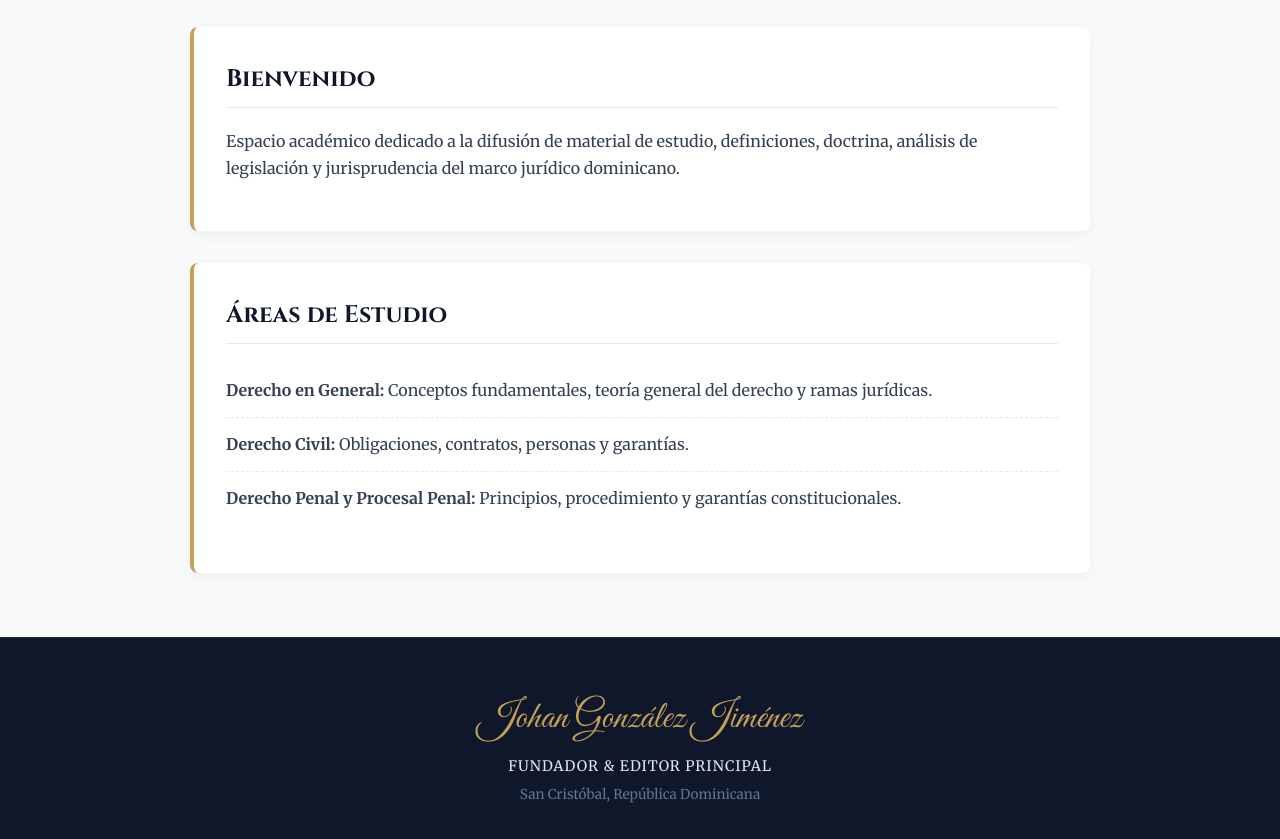
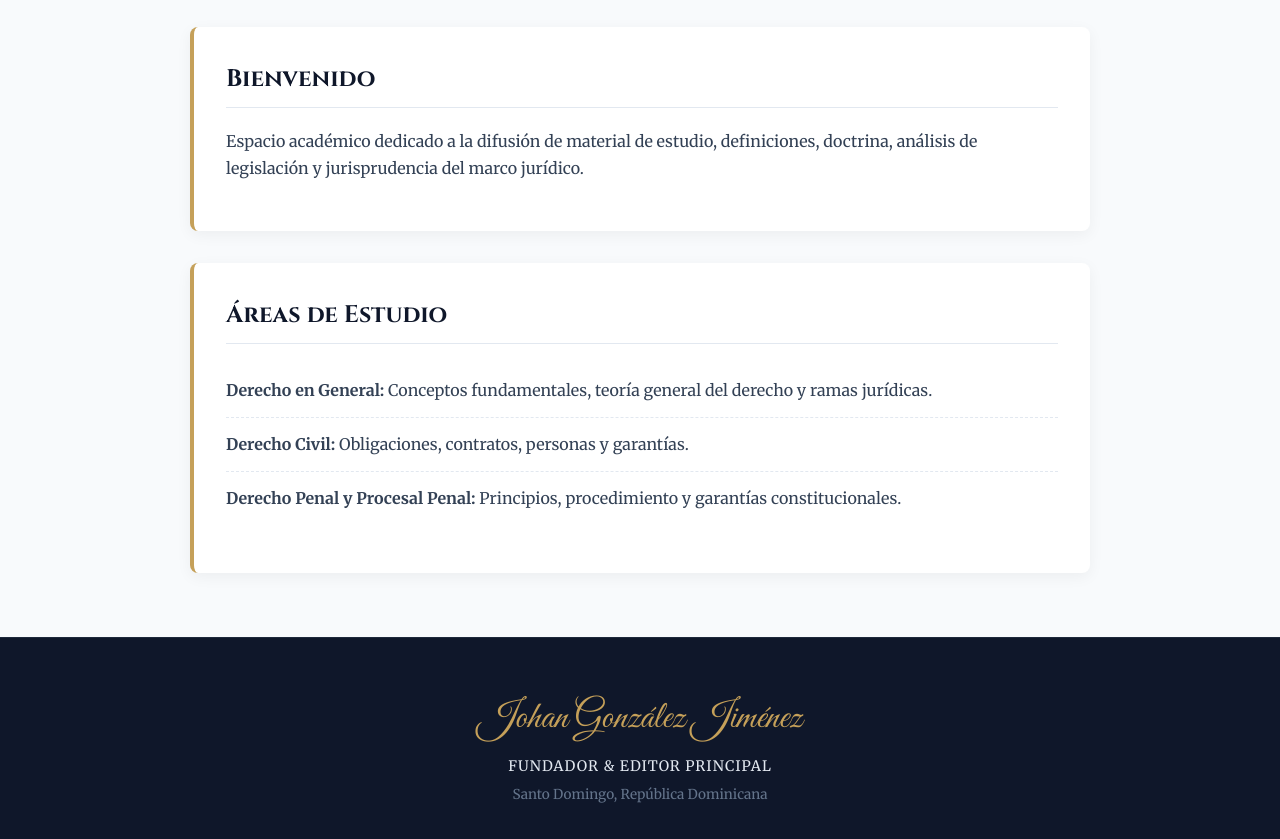
Before and after one commit to lic-johangonzalez/derecho-ahora, a plain HTML site: page index.html in a window 1280 px wide. Shown: the part 340-1179 px from the top of the page. Drawn offline with Linux system fonts and the light colour scheme.

Commit message:
Revise academic description and update location
Updated the description of the academic space and changed the location in the footer.

```diff
--- a/index.html
+++ b/index.html
@@ -141,7 +141,7 @@ Mmm<!DOCTYPE html>
     <div class="container">
         <section class="card">
             <h2>Bienvenido</h2>
-            <p>Espacio académico dedicado a la difusión de material de estudio, definiciones, doctrina, análisis de legislación y jurisprudencia del marco jurídico dominicano.</p>
+            <p>Espacio académico dedicado a la difusión de material de estudio, definiciones, doctrina, análisis de legislación y jurisprudencia del marco jurídico.</p>
         </section>
 
         <section class="card">
@@ -157,7 +157,7 @@ Mmm<!DOCTYPE html>
     <footer>
         <div class="signature">Johan González Jiménez</div>
         <div class="author-title">Fundador & Editor Principal</div>
-        <div class="location">San Cristóbal, República Dominicana</div>
+        <div class="location">Santo Domingo, República Dominicana</div>
     </footer>
 
 </body>
```
